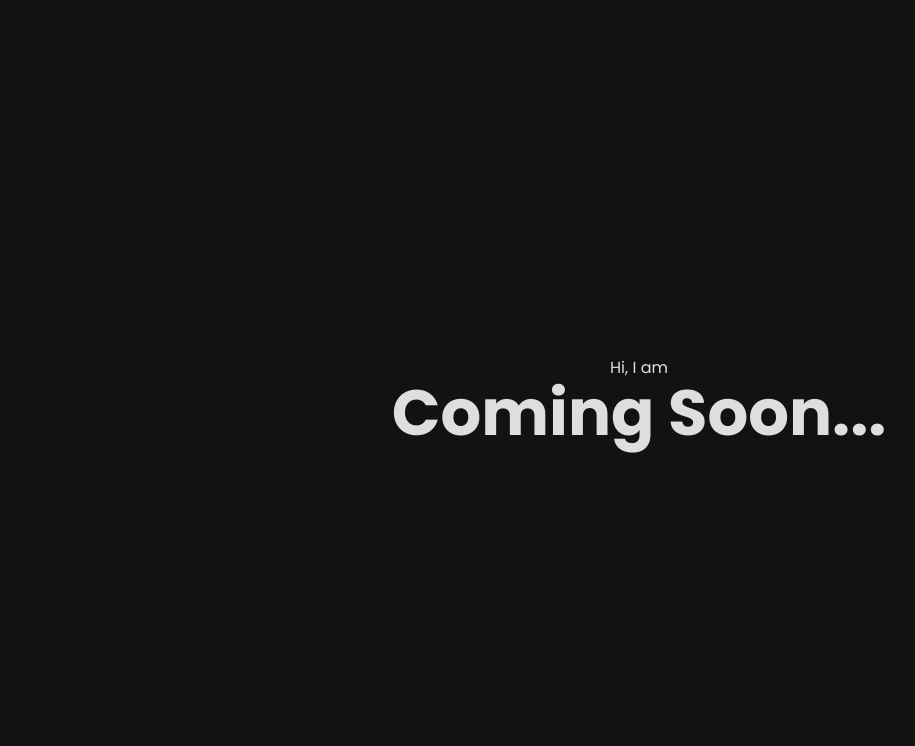
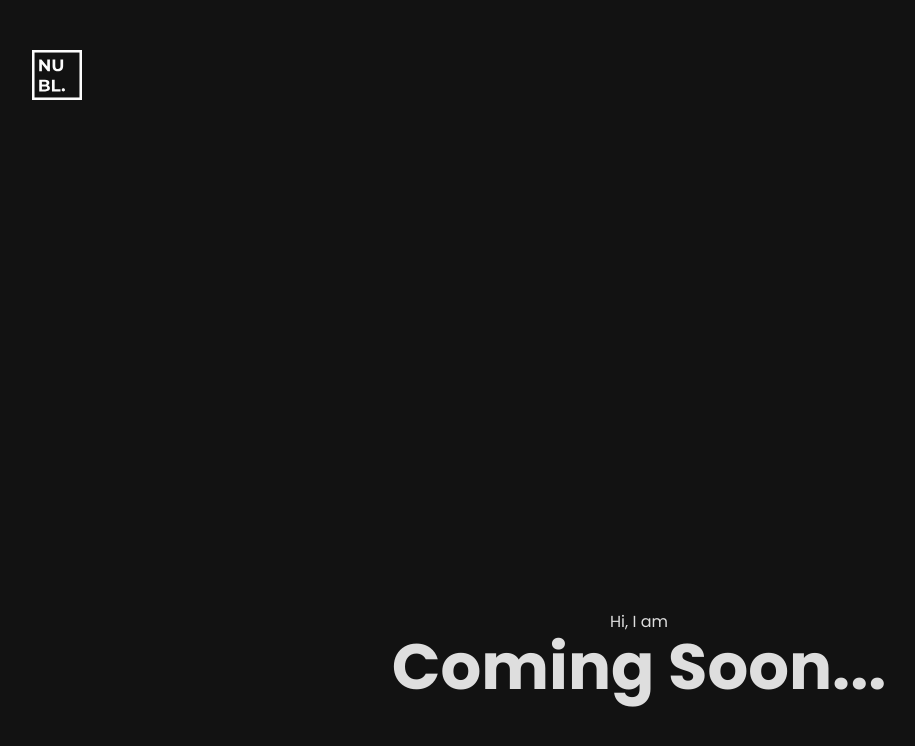
Before and after one commit to nublson/nublson, a Next.js app: page / in a window 1280 px wide. Shown: the top 746 px of the page, without its empty margins (1-916 px from the left). Built offline with nearby package versions, Linux system fonts and the light colour scheme.

Commit message:
add Header

```diff
--- a/src/components/Layout/index.tsx
+++ b/src/components/Layout/index.tsx
@@ -1,5 +1,7 @@
 import { ReactNode } from "react";
 import styled, { ThemeProvider } from "styled-components";
+
+import { Header } from "../shared";
 
 import theme from "../../styles/theme";
 import GlobalStyles from "../../styles/global";
@@ -11,19 +13,24 @@ interface LayoutProps {
 const Container = styled.main`
   max-width: 121.4rem;
   width: 100%;
-  height: 100%;
+  min-height: 100vh;
   margin: 0 auto;
+
+  padding: 5rem 0 10rem;
 
   display: flex;
   flex-direction: column;
   align-items: center;
-  justify-content: center;
+  justify-content: space-between;
 `;
 
 const Layout = ({ children }: LayoutProps) => {
   return (
     <ThemeProvider theme={theme}>
-      <Container>{children}</Container>
+      <Container>
+        <Header />
+        {children}
+      </Container>
       <GlobalStyles />
     </ThemeProvider>
   );
--- /dev/null
+++ b/src/components/shared/Header/index.tsx
@@ -0,0 +1,15 @@
+import Image from "next/image";
+
+import logoWhite from "../../../assets/img/logo_white.svg";
+
+import { Container } from "./styles";
+
+function Header() {
+  return (
+    <Container>
+      <Image src={logoWhite} alt="nublson logo" width={50} height={50} />
+    </Container>
+  );
+}
+
+export default Header;
--- /dev/null
+++ b/src/components/shared/Header/styles.ts
@@ -0,0 +1,7 @@
+import styled from "styled-components";
+
+export const Container = styled.div`
+  width: 100%;
+
+  height: 100%;
+`;
--- /dev/null
+++ b/src/components/shared/index.ts
@@ -0,0 +1,3 @@
+import Header from "./Header";
+
+export { Header };
--- a/src/styles/pages/Home.ts
+++ b/src/styles/pages/Home.ts
@@ -2,7 +2,7 @@ import styled from "styled-components";
 
 export const Container = styled.div`
   width: 100%;
-  min-height: 100vh;
+  height: 100%;
 
   display: flex;
   flex-direction: column;
```
Also changed, not shown: src/assets/img/logo_white.svg (added).
